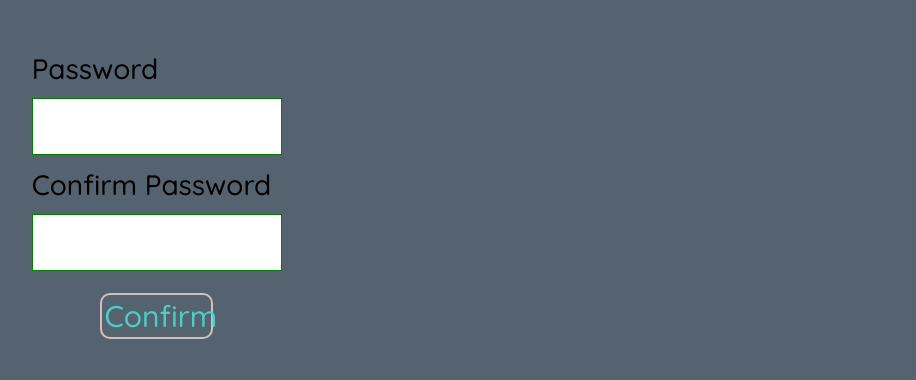
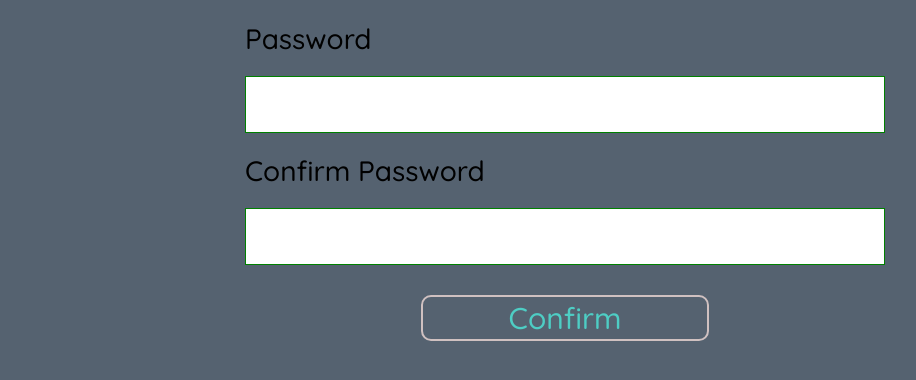
Before and after one commit to marcos-gonzales/shoppingcart, a Node server app: page /reset-password/1 in a window 1280 px wide. Shown: the part 51-431 px from the top of the page, without its empty margins (75-991 px from the left). Run offline with Node 20, Linux system fonts and the light colour scheme; data that the repository does not hold is empty; some libraries are stand-ins or nearby versions.

Commit message:
sendgrid is working and fixed some styling

```diff
--- a/controllers/shop.js
+++ b/controllers/shop.js
@@ -389,7 +389,6 @@ exports.getCheckout = (req, res, next) => {
 };
 
 exports.postOrder = (req, res, next) => {
-  console.log(req.user.email)
   const email = req.user.email
   let fetchedCart;
   req.user.getCart()
--- a/public/css/main.css
+++ b/public/css/main.css
@@ -283,3 +283,14 @@ textarea {
   font-size: 25px;
   margin-bottom: 20px;
 }
+
+.forgot-password-container {
+  display: flex;
+}
+
+.form-forgot-password {
+  display: grid;
+  width: 50%;
+  margin: 20px auto;
+  grid-gap: 20px;
+}
--- a/views/auth/reset-password-token.pug
+++ b/views/auth/reset-password-token.pug
@@ -2,8 +2,8 @@ include ../includes/head.pug
 include ../includes/navigation.pug
 include ../includes/container.pug
 
-  .container
-    form.form(action=`${token}` method="POST")
+  .forgot-password-container
+    form.form-forgot-password(action=`${token}` method="POST")
       label(for="password") Password
       input(type="password" name="password")
       label(for="confirm-password") Confirm Password
```
